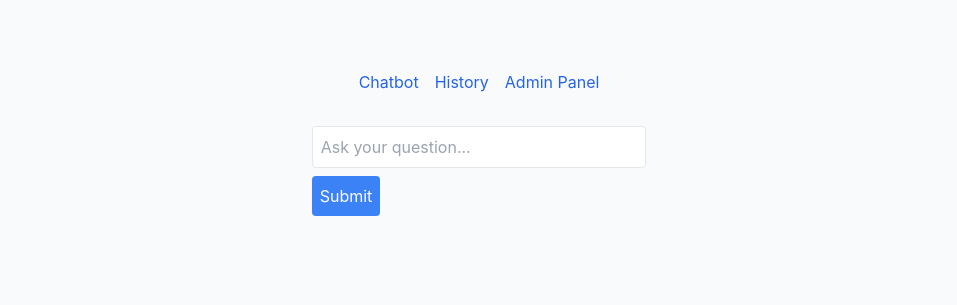
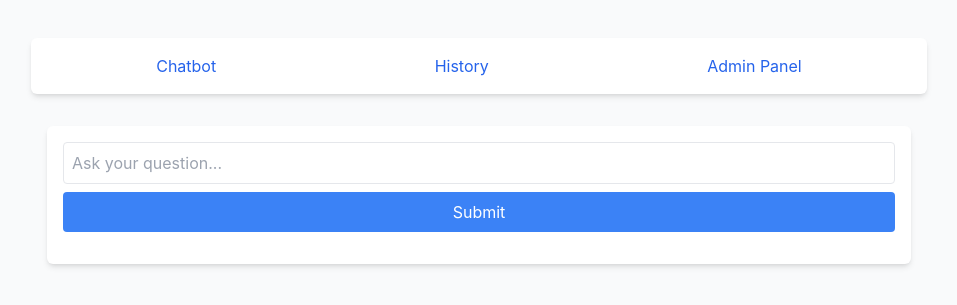
Before and after one commit to Tausif4171/Chatbot-App, a React (Create React App) app in the folder chatbot-frontend/: page / in a window 1280 px wide. Shown: the part 241-546 px from the top of the page, without its empty margins (161-1118 px from the left). Built offline with nearby package versions, Linux system fonts and the light colour scheme.

Commit message:
endpoint to save responses into database ✅

```diff
--- a/chatbot-frontend/src/App.js
+++ b/chatbot-frontend/src/App.js
@@ -3,31 +3,43 @@ import { Provider } from "react-redux";
 import { BrowserRouter as Router, Route, Routes, Link } from "react-router-dom";
 import store from "./store/store";
 import Chatbot from "./components/Chatbot";
-import History from "./components/History"; // Make sure this component exists
-import AdminPanel from "./components/AdminPanel"; // Import AdminPanel
+import History from "./components/History";
+import AdminPanel from "./components/AdminPanel";
 
 const App = () => {
   return (
     <Provider store={store}>
       <Router>
         <div className="min-h-screen bg-gray-50 flex flex-col items-center justify-center">
-          <nav className="mb-4">
-            <Link to="/" className="mx-2 text-blue-600">
+          <nav className="bg-white shadow-md rounded-md p-4 mb-4 w-full max-w-4xl">
+            <ul className="flex justify-around">
+              <li>
+                <Link to="/" className="text-blue-600 hover:text-blue-800">
                   Chatbot
                 </Link>
-            <Link to="/history" className="mx-2 text-blue-600">
+              </li>
+              <li>
+                <Link
+                  to="/history"
+                  className="text-blue-600 hover:text-blue-800"
+                >
                   History
                 </Link>
-            <Link to="/admin" className="mx-2 text-blue-600">
+              </li>
+              <li>
+                <Link to="/admin" className="text-blue-600 hover:text-blue-800">
                   Admin Panel
                 </Link>
+              </li>
+            </ul>
           </nav>
+          <div className="w-full max-w-4xl p-4">
             <Routes>
               <Route path="/" element={<Chatbot />} />
               <Route path="/history" element={<History />} />
-            <Route path="/admin" element={<AdminPanel />} />{" "}
-            {/* Add Admin Panel Route */}
+              <Route path="/admin" element={<AdminPanel />} />
             </Routes>
+          </div>
         </div>
       </Router>
     </Provider>
--- a/chatbot-frontend/src/components/AdminPanel.js
+++ b/chatbot-frontend/src/components/AdminPanel.js
@@ -3,6 +3,7 @@ import axios from "axios";
 
 const AdminPanel = () => {
   const [responses, setResponses] = useState([]);
+  const [loading, setLoading] = useState(true);
 
   useEffect(() => {
     const fetchResponses = async () => {
@@ -13,6 +14,8 @@ const AdminPanel = () => {
         setResponses(res.data);
       } catch (error) {
         console.error("Error fetching responses:", error);
+      } finally {
+        setLoading(false);
       }
     };
 
@@ -20,8 +23,11 @@ const AdminPanel = () => {
   }, []);
 
   return (
-    <div className="p-4">
+    <div className="p-4 bg-white shadow-md rounded-md">
       <h1 className="text-2xl font-bold">Admin Panel</h1>
+      {loading ? (
+        <p>Loading responses...</p>
+      ) : (
         <ul>
           {responses.map((response, index) => (
             <li key={index} className="border-b py-2">
@@ -37,6 +43,7 @@ const AdminPanel = () => {
             </li>
           ))}
         </ul>
+      )}
     </div>
   );
 };
--- a/chatbot-frontend/src/components/Chatbot.js
+++ b/chatbot-frontend/src/components/Chatbot.js
@@ -1,11 +1,12 @@
 import React, { useState } from "react";
 import { useDispatch } from "react-redux";
-import { addResponse } from "../store/historySlice"; // Import correct action
+import { addResponse } from "../store/historySlice";
 import axios from "axios";
 
 const Chatbot = () => {
   const [query, setQuery] = useState("");
   const [response, setResponse] = useState(null);
+  const [loading, setLoading] = useState(false);
   const dispatch = useDispatch();
 
   const handleQueryChange = (e) => {
@@ -14,6 +15,7 @@ const Chatbot = () => {
 
   const handleSubmit = async (e) => {
     e.preventDefault();
+    setLoading(true);
     try {
       const res = await axios.post("http://localhost:5000/api/chatbot", {
         query,
@@ -21,31 +23,45 @@ const Chatbot = () => {
       setResponse(res.data);
     } catch (error) {
       console.error("Error sending query:", error);
+    } finally {
+      setLoading(false);
     }
   };
 
-  const handleSaveResponse = () => {
+  const handleSaveResponse = async () => {
     if (response) {
-      dispatch(addResponse(response)); // Dispatch correct action
-      alert("Response saved!");
+      try {
+        // Make an API call to save the response to the database
+        await axios.post("http://localhost:5000/api/chatbot/save", {
+          summary: response.summary,
+          result_text: response.result_text,
+          // Add any other relevant fields
+        });
+        dispatch(addResponse(response));
+        alert("Response saved!");
+      } catch (error) {
+        console.error("Error saving response:", error);
+      }
     }
   };
 
   return (
-    <div className="p-4">
+    <div className="p-4 bg-white shadow-md rounded-md">
       <form onSubmit={handleSubmit} className="mb-4">
         <input
           type="text"
           value={query}
           onChange={handleQueryChange}
-          className="border rounded p-2 w-full"
+          className="border rounded p-2 w-full focus:outline-none focus:ring-2 focus:ring-blue-500"
           placeholder="Ask your question..."
+          required
         />
         <button
           type="submit"
-          className="bg-blue-500 text-white p-2 rounded mt-2"
+          className="bg-blue-500 text-white p-2 rounded mt-2 w-full hover:bg-blue-600"
+          disabled={loading}
         >
-          Submit
+          {loading ? "Loading..." : "Submit"}
         </button>
       </form>
       {response && (
@@ -55,22 +71,25 @@ const Chatbot = () => {
           <h2 className="font-bold">Result:</h2>
           <p>{response.result_text}</p>
 
-          {/* Conditionally render result_table_path if it exists and is a valid URL */}
           {response.result_table_path && (
-            <img src={response.result_table_path} alt="Result Table" />
+            <img
+              src={response.result_table_path}
+              alt="Result Table"
+              className="my-2 rounded"
+            />
           )}
 
-          {/* Conditionally render result_visualization_path if it exists and is a valid URL */}
           {response.result_visualization_path && (
             <img
               src={response.result_visualization_path}
               alt="Result Visualization"
+              className="my-2 rounded"
             />
           )}
 
           <button
             onClick={handleSaveResponse}
-            className="bg-green-500 text-white p-2 rounded mt-2"
+            className="bg-green-500 text-white p-2 rounded mt-2 hover:bg-green-600"
           >
             Save Response
           </button>
--- a/chatbot-frontend/src/components/History.js
+++ b/chatbot-frontend/src/components/History.js
@@ -3,6 +3,7 @@ import axios from "axios";
 
 const History = () => {
   const [responses, setResponses] = useState([]);
+  const [loading, setLoading] = useState(true);
 
   useEffect(() => {
     const fetchUserResponses = async () => {
@@ -13,6 +14,8 @@ const History = () => {
         setResponses(res.data);
       } catch (error) {
         console.error("Error fetching history:", error);
+      } finally {
+        setLoading(false);
       }
     };
 
@@ -20,8 +23,11 @@ const History = () => {
   }, []);
 
   return (
-    <div className="p-4">
+    <div className="p-4 bg-white shadow-md rounded-md">
       <h1 className="text-2xl font-bold">My History</h1>
+      {loading ? (
+        <p>Loading history...</p>
+      ) : (
         <ul>
           {responses.map((response, index) => (
             <li key={index} className="border-b py-2">
@@ -34,6 +40,7 @@ const History = () => {
             </li>
           ))}
         </ul>
+      )}
     </div>
   );
 };
```
Also changed, not shown: 1 other file (tests, documents, lock files or other folders). Lines whose indentation alone changed are shown as unchanged.
